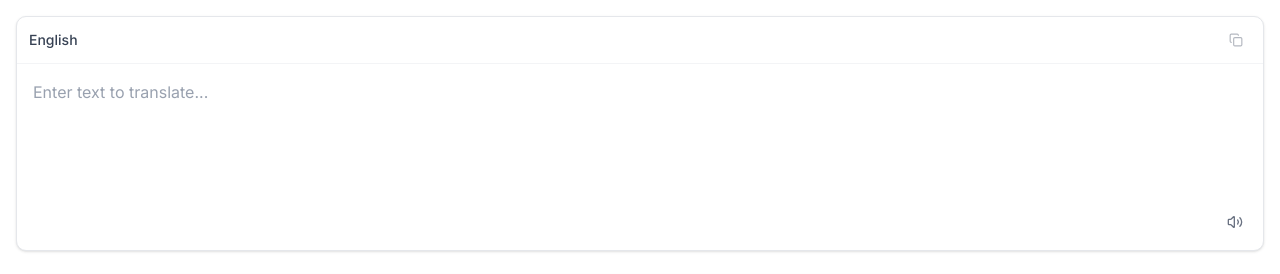
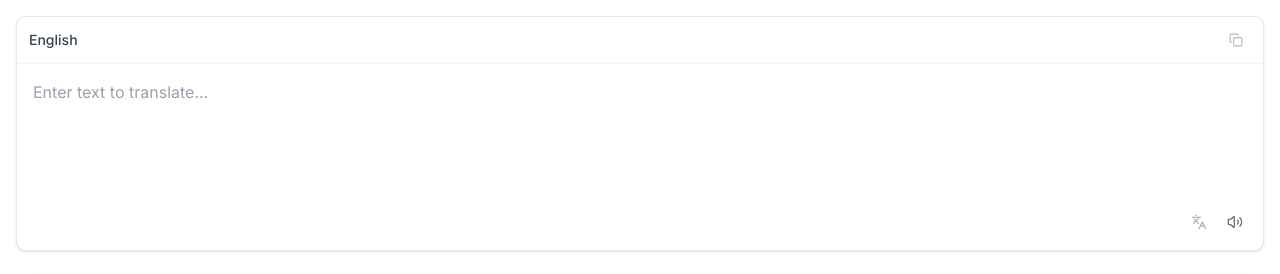
Before and after one commit to ekcm/Careloop, a Next.js app in the folder frontend/: page /translate in a window 1280 px wide. Shown: the top 274 px of the page. Built offline with nearby package versions, Linux system fonts and the light colour scheme; no server answers.

Commit message:
add translation icon

```diff
--- a/frontend/app/translate/page.tsx
+++ b/frontend/app/translate/page.tsx
@@ -1,7 +1,14 @@
 'use client';
 
 import { useState, useEffect } from 'react';
-import { Copy, ArrowLeftRight, Mic, Volume2, Square } from 'lucide-react';
+import {
+  Copy,
+  ArrowLeftRight,
+  Mic,
+  Volume2,
+  Square,
+  Languages,
+} from 'lucide-react';
 import { useAudioRecorder } from '@/hooks/useAudioRecorder';
 import { transcribeAudio, validateAudioFile } from '@/lib/elevenlabsService';
 import LanguageSwitcher from '@/components/LanguageSwitcher';
@@ -11,6 +18,7 @@ import { translationService } from '@/lib/translationService';
 export default function TranslatePage() {
   const [sourceText, setSourceText] = useState('');
   const [translatedText, setTranslatedText] = useState('');
+  const [isTranslating, setIsTranslating] = useState(false);
 
   const [sourceLanguage, setSourceLanguage] = useState(LANGUAGES[0]);
   const [targetLanguage, setTargetLanguage] = useState(
@@ -92,6 +100,32 @@ export default function TranslatePage() {
     handleTranscription();
   }, [audioBlob, processedAudioBlob, targetLanguage.code]);
 
+  const handleTranslate = async () => {
+    if (!sourceText || sourceText.trim() === '') {
+      console.log('No text to translate');
+      return;
+    }
+
+    setIsTranslating(true);
+    setTranslationError(null);
+
+    try {
+      const id = translationService.registerText(sourceText);
+      await translationService.queueForTranslation(id, targetLanguage.code);
+      const translationItem = translationService.getTranslation(
+        id,
+        targetLanguage.code
+      );
+      setTranslatedText(translationItem?.translatedText || '');
+    } catch (err) {
+      console.error('Translation error:', err);
+      setTranslationError('Failed to translate text. Please try again.');
+      setTranslatedText('');
+    } finally {
+      setIsTranslating(false);
+    }
+  };
+
   const handleVoiceButton = async () => {
     if (isRecording) {
       // Stop recording
@@ -165,15 +199,26 @@ export default function TranslatePage() {
               value={sourceText}
               onChange={(e) => setSourceText(e.target.value)}
               placeholder="Enter text to translate..."
-              className="w-full h-full p-4 pr-12 resize-none border-0 focus:ring-0 focus:outline-none text-gray-800 placeholder-gray-400"
+              className="w-full h-full p-4 pr-24 resize-none border-0 focus:ring-0 focus:outline-none text-gray-800 placeholder-gray-400"
               style={{ minHeight: '180px', height: 'calc(30vh - 60px)' }}
             />
-            <button
-              onClick={handleSourceSpeaker}
-              className="absolute bottom-3 right-3 p-2 text-gray-500 hover:text-gray-700 transition-colors"
-            >
-              <Volume2 size={16} />
-            </button>
+            <div className="absolute bottom-3 right-3 flex space-x-1">
+              <button
+                onClick={handleTranslate}
+                disabled={isTranslating || !sourceText}
+                className="p-2 text-gray-500 hover:text-green-600 disabled:opacity-50 disabled:cursor-not-allowed transition-colors"
+                title="Translate"
+              >
+                <Languages size={16} />
+              </button>
+              <button
+                onClick={handleSourceSpeaker}
+                className="p-2 text-gray-500 hover:text-gray-700 transition-colors"
+                title="Listen"
+              >
+                <Volume2 size={16} />
+              </button>
+            </div>
           </div>
         </div>
 
@@ -274,6 +319,10 @@ export default function TranslatePage() {
               Recording... Click to stop
             </div>
           )}
+
+          {isTranslating && (
+            <div className="text-green-600 text-sm">Translating...</div>
+          )}
         </div>
       </div>
     </div>
```
